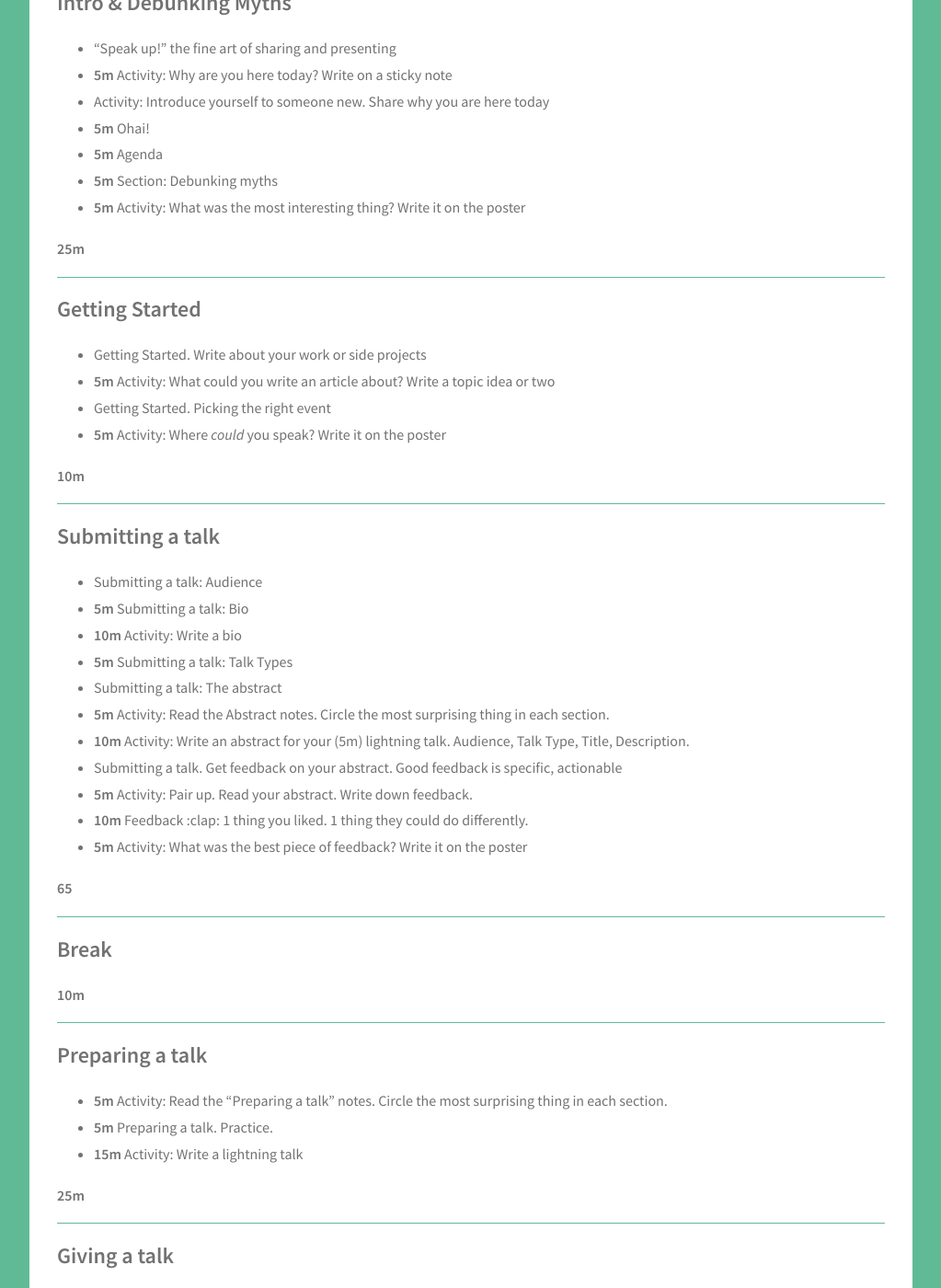
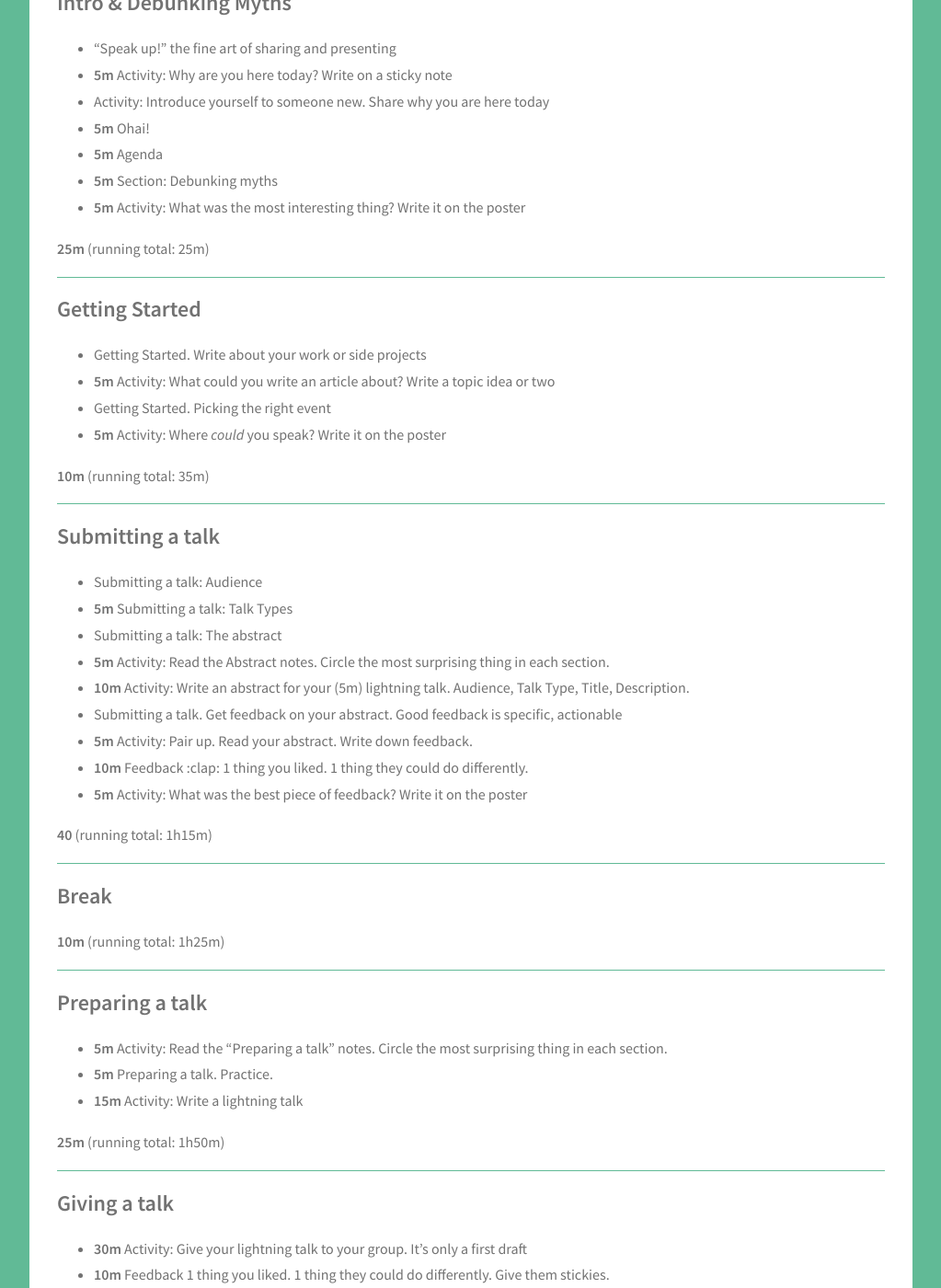
Before and after one commit to CTFEDs/Speaker-Workshop-2018, a Jekyll site: the page built from workshop-outline.md, in a window 1280 px wide and 1400 px high, scrolled down 377 px. Shown: the whole window at 92% size, without its empty margins (128-1151 px from the left). Built offline with Jekyll 4.4.1, drawn with Linux system fonts in a browser that asks for light colours; some of the changed text lies outside the part shown.

Commit message:
Remove bio, add running time total

```diff
--- a/workshop-outline.md
+++ b/workshop-outline.md
@@ -17,7 +17,7 @@ title: Workshop outline
 - **5m** Section: Debunking myths
 - **5m** Activity: What was the most interesting thing? Write it on the poster
 
-**25m**
+**25m** (running total: 25m)
 
 ---
 
@@ -28,15 +28,13 @@ title: Workshop outline
 - Getting Started. Picking the right event
 - **5m** Activity: Where *could* you speak? Write it on the poster
 
-**10m**
+**10m** (running total: 35m)
 
 ---
 
 ## Submitting a talk
 
 - Submitting a talk: Audience
-- **5m** Submitting a talk: Bio
-- **10m** Activity: Write a bio
 - **5m** Submitting a talk: Talk Types
 - Submitting a talk: The abstract
 - **5m** Activity: Read the Abstract notes. Circle the most surprising thing in each section.
@@ -46,13 +44,13 @@ title: Workshop outline
 - **10m** Feedback :clap: 1 thing you liked. 1 thing they could do differently.
 - **5m** Activity: What was the best piece of feedback? Write it on the poster
 
-**65**
+**40** (running total: 1h15m)
 
 ---
 
 ## Break
 
-**10m**
+**10m** (running total: 1h25m)
 
 ---
 
@@ -62,7 +60,7 @@ title: Workshop outline
 - **5m** Preparing a talk. Practice.
 - **15m** Activity: Write a lightning talk
 
-**25m**
+**25m** (running total: 1h50m)
 
 ---
 
@@ -74,4 +72,4 @@ title: Workshop outline
 - **5m** Activity: "Hey buddy!" What will you do next?
 - **5m** Activity: Workshop feedback
 
-**55m**
+**60m** (running total: 2h50m)
```
Also changed, not shown: deck.md (+1 -22 lines), print/bio.md (deleted, +0 -31 lines), 1 other file.
